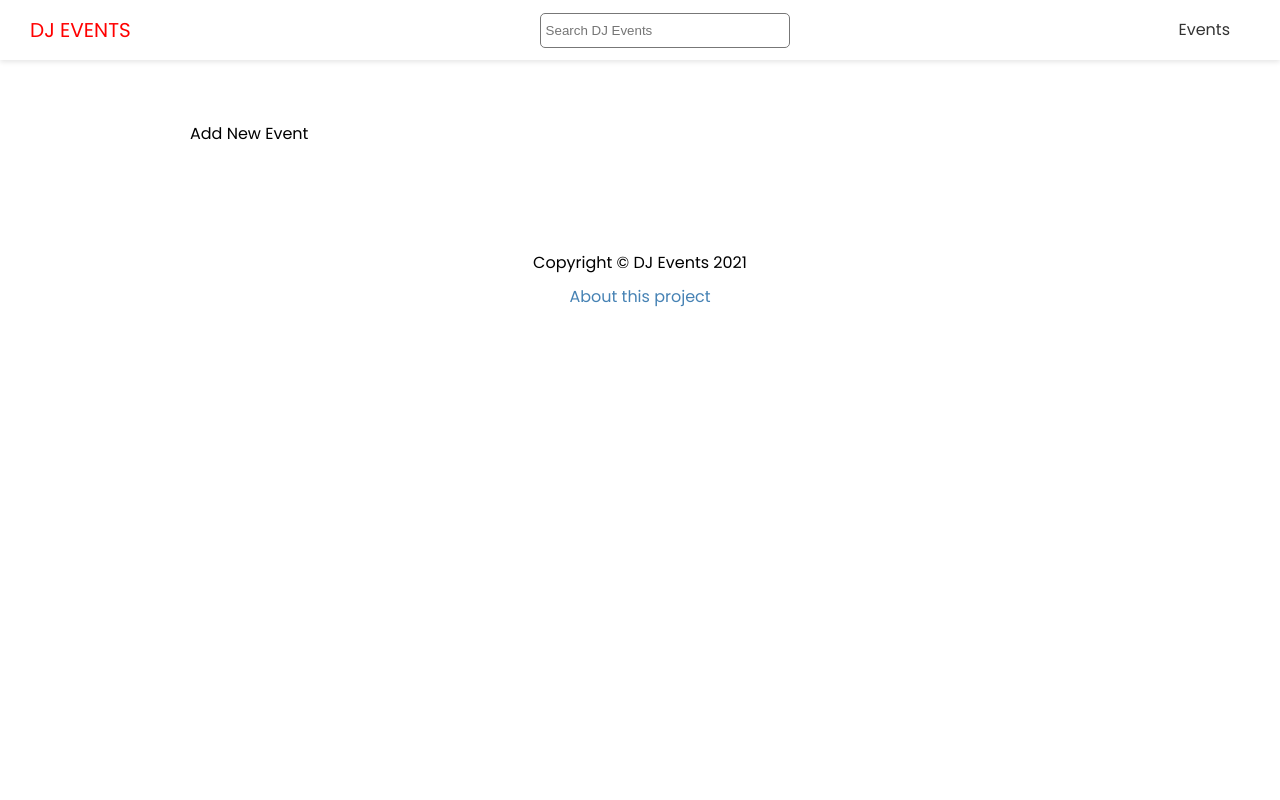
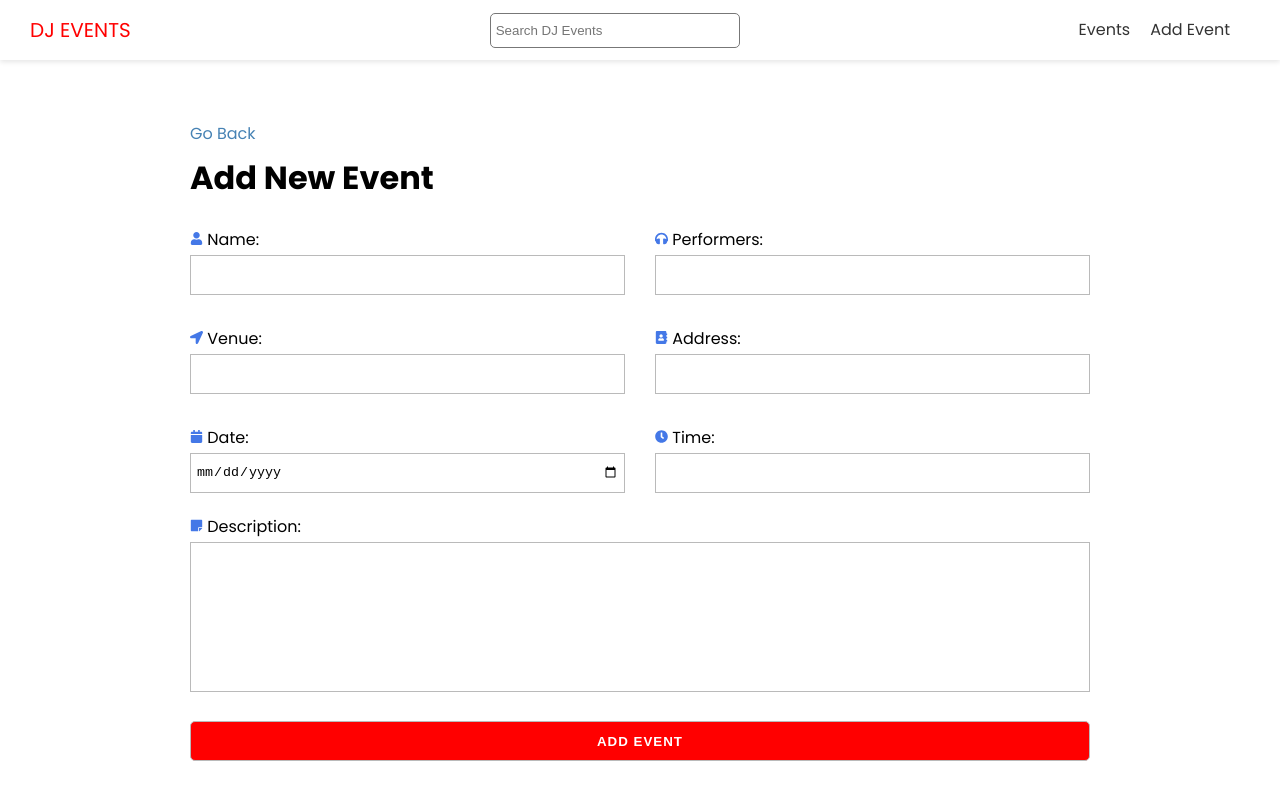
Before and after one commit to AcarMeel/nextjs-dj-events-fe, a Next.js app: page /events/add in a window 1280 px wide. Shown: the top 800 px of the page. Built offline with nearby package versions, Linux system fonts and the light colour scheme; no server answers.

Commit message:
Add Events

```diff
--- a/components/EventItem.js
+++ b/components/EventItem.js
@@ -14,7 +14,7 @@ export default function EventItem({evt}) {
                 <h3>{evt.name}</h3>
             </div>
             <div className={styles.link}>
-                <Link href={`events/${evt.slug}`}>
+                <Link href={`/events/${evt.slug}`}>
                     <a className="btn">Details</a>
                 </Link>
             </div>
--- a/components/Header.js
+++ b/components/Header.js
@@ -18,6 +18,11 @@ export default function Header() {
                             <a>Events</a>
                         </Link>
                     </li>
+                    <li>
+                        <Link href="/events/add">
+                            <a>Add Event</a>
+                        </Link>
+                    </li>
                 </ul>
             </nav>
         </header>
--- a/package.json
+++ b/package.json
@@ -10,7 +10,8 @@
   "dependencies": {
     "next": "10.1.3",
     "react": "17.0.2",
-    "react-dom": "17.0.2"
+    "react-dom": "17.0.2",
+    "react-toastify": "^7.0.4"
   },
   "devDependencies": {
     "qs": "^6.10.1",
--- a/pages/events/add.js
+++ b/pages/events/add.js
@@ -1,9 +1,159 @@
-import Layout from '@/components/Layout'
+import Layout from "@/components/Layout";
+import { useState } from "react";
+import { useRouter } from "next/router";
+import Link from "next/link";
+import { API_URL } from "@/config/index";
+import styles from "@/styles/Form.module.css";
+import {
+  FaAddressBook,
+  FaUser,
+  FaHeadphones,
+  FaClock,
+  FaCalendar,
+  FaLocationArrow,
+  FaStickyNote,
+} from "react-icons/fa";
+import { ToastContainer, toast } from "react-toastify";
+import "react-toastify/dist/ReactToastify.css";
 
 export default function AddEventPage() {
-    return (
-        <Layout>
-            Add New Event
-        </Layout>
-    )
+  const router = useRouter();
+  const [values, setValues] = useState({
+    name: "",
+    performers: "",
+    venue: "",
+    address: "",
+    date: "",
+    time: "",
+    description: "",
+  });
+  const handleSubmit = async (e) => {
+    e.preventDefault();
+    const hasEmptyFields = Object.values(values).some(
+      (element) => element === "" || !element
+    );
+    if (hasEmptyFields) {
+      toast.error("All fields are required!");
+      return;
+    }
+
+    const res = await fetch(`${API_URL}/events`, {
+        method: 'POST',
+        headers: {
+            "Content-Type": "application/json"
+        },
+        body: JSON.stringify(values)
+    })
+
+    if (!res.ok) {
+        console.error(res.error);
+        toast.error(`Something went wrong`)
+    } else {
+        const data = await res.json();
+        router.push(`/events/${data.slug}`)
+    }
+  };
+  const handleInputChange = (e) => {
+    setValues((prev) => ({
+      ...prev,
+      [e.target.name]: e.target.value,
+    }));
+  };
+  return (
+    <Layout title="Add New Event">
+      <ToastContainer position="bottom-center" />
+      <Link href="/events">
+        <a>Go Back</a>
+      </Link>
+      <h1>Add New Event</h1>
+      <form onSubmit={handleSubmit} className={styles.form}>
+        <div className={styles.grid}>
+          <div>
+            <label htmlFor="name">
+              <FaUser color="#4478e7" size="13px" /> Name:
+            </label>
+            <input
+              type="text"
+              value={values.name}
+              name="name"
+              id="name"
+              onChange={handleInputChange}
+            />
+          </div>
+          <div>
+            <label htmlFor="performers">
+              <FaHeadphones color="#4478e7" size="13px" /> Performers:
+            </label>
+            <input
+              type="text"
+              value={values.performers}
+              name="performers"
+              id="performers"
+              onChange={handleInputChange}
+            />
+          </div>
+          <div>
+            <label htmlFor="venue">
+              <FaLocationArrow color="#4478e7" size="13px" /> Venue:
+            </label>
+            <input
+              type="text"
+              value={values.venue}
+              name="venue"
+              id="venue"
+              onChange={handleInputChange}
+            />
+          </div>
+          <div>
+            <label htmlFor="address">
+              <FaAddressBook color="#4478e7" size="13px" /> Address:
+            </label>
+            <input
+              type="text"
+              value={values.address}
+              name="address"
+              id="address"
+              onChange={handleInputChange}
+            />
+          </div>
+          <div>
+            <label htmlFor="date">
+              <FaCalendar color="#4478e7" size="13px" /> Date:
+            </label>
+            <input
+              type="date"
+              value={values.date}
+              name="date"
+              id="date"
+              onChange={handleInputChange}
+            />
+          </div>
+          <div>
+            <label htmlFor="time">
+              <FaClock color="#4478e7" size="13px" /> Time:
+            </label>
+            <input
+              type="text"
+              value={values.time}
+              name="time"
+              id="time"
+              onChange={handleInputChange}
+            />
+          </div>
+        </div>
+        <div>
+          <label htmlFor="description">
+            <FaStickyNote color="#4478e7" size="13px" /> Description:
+          </label>
+          <textarea
+            name="description"
+            id="description"
+            onChange={handleInputChange}
+            value={values.description}
+          ></textarea>
+        </div>
+        <input type="submit" value="Add Event" className="btn" />
+      </form>
+    </Layout>
+  );
 }
--- /dev/null
+++ b/styles/Form.module.css
@@ -0,0 +1,53 @@
+.form label {
+  display: block;
+}
+
+.form input {
+  width: 100%;
+  height: 40px;
+  padding: 5px;
+}
+
+.form textarea {
+  width: 100%;
+  height: 150px;
+  resize: none;
+}
+
+.form input,
+.form textarea {
+    border: 1px solid #bababa;
+}
+
+.form input:focus,
+.form textarea:focus {
+    border: 1px solid #4478e7;
+}
+
+.form input[type="submit"] {
+  display: block;
+  width: 100%;
+  margin: 20px 0 30px;
+  text-transform: uppercase;
+  font-weight: bold;
+  letter-spacing: 1px;
+}
+
+.form .file {
+  border: 1px #ccc solid;
+  background-color: #f4f4f4;
+  padding: 10px;
+}
+
+.grid {
+  display: grid;
+  grid-template-columns: 1fr 1fr;
+  gap: 30px;
+  margin-bottom: 20px;
+}
+
+@media (max-width: 600px) {
+  .grid {
+    grid-template-columns: 1fr;
+  }
+}
```
Also changed, not shown: 1 other file (tests, documents, lock files or other folders).
